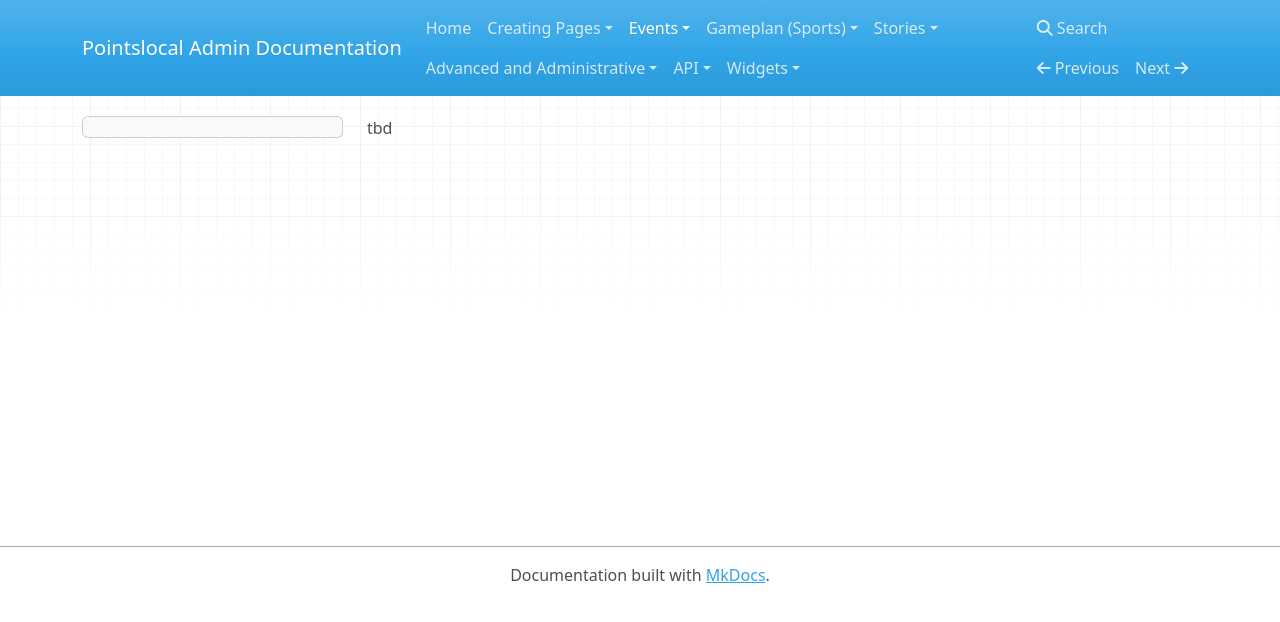
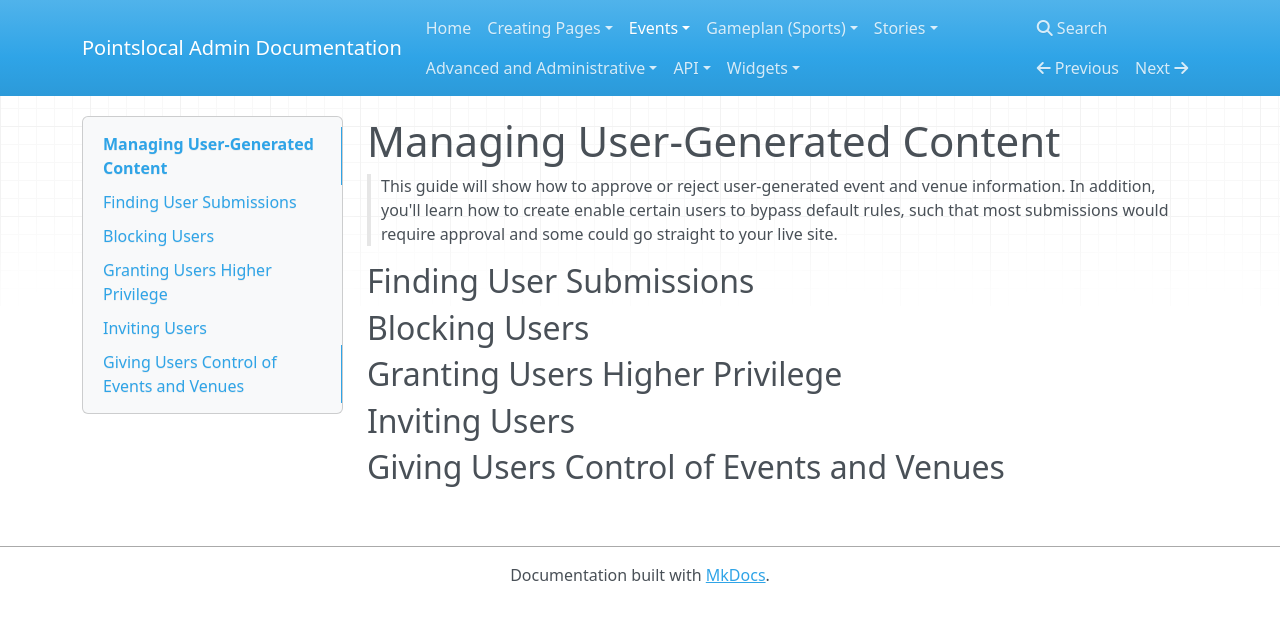
Before and after one commit to pointslocal/admin-docs, an MkDocs documentation site: the page built from docs/events_ugc.md, in a window 1280 px wide. Shown: the top 622 px of the page. Built offline with MkDocs 1.6.1, drawn with Linux system fonts in a browser that asks for light colours; nearby versions of some CDN libraries; old or Windows-style settings are respelled for this version of MkDocs.

Commit message:
basics for ugc

```diff
--- a/docs/events_ugc.md
+++ b/docs/events_ugc.md
@@ -1 +1,13 @@
-tbd
+# Managing User-Generated Content
+
+> This guide will show how to approve or reject user-generated event and venue information.  In addition, you'll learn how to create enable certain users to bypass default rules, such that most submissions would require approval and some could go straight to your live site.
+
+## Finding User Submissions
+
+## Blocking Users
+
+## Granting Users Higher Privilege
+
+## Inviting Users
+
+## Giving Users Control of Events and Venues
```
